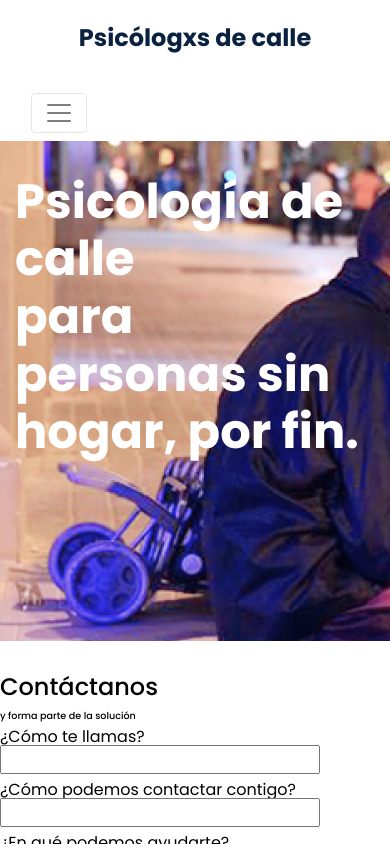
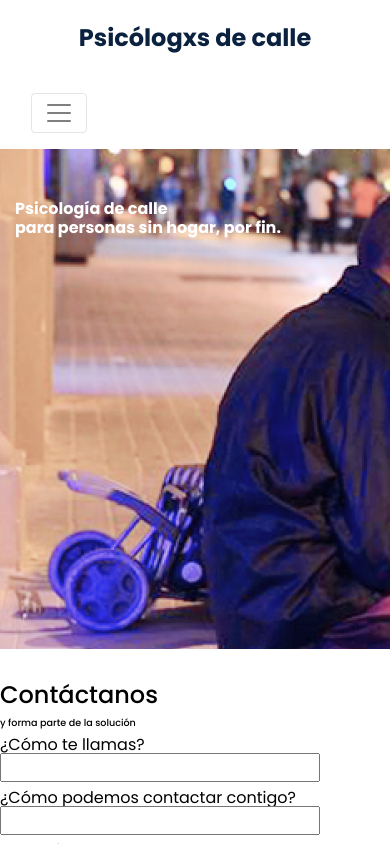
Before and after one commit to joannaWebDev/psicologxs-de-calle, a React (Create React App) app in the folder client/: page /psicologxs-de-calle/ in a window 390 px wide. Shown: the top 844 px of the page. Built offline with nearby package versions, Linux system fonts and the light colour scheme.

Commit message:
Add media queries to hero component and style to text

```diff
--- a/client/src/components/Hero/hero.css
+++ b/client/src/components/Hero/hero.css
@@ -3,10 +3,19 @@
     background-image: url('../../assets/images/hero.png');
     background-repeat: no-repeat;
     background-size: cover;
+    margin-top: 2%;
 }
 
 .jumbotron h1 {
     color: white;
-    font-size: 48px !important;
+    font-size: 2.5rem;
     font-weight: 700;
+    margin-top: 15%;
 }
+
+@media screen and (max-width:600px){
+    .jumbotron h1 {
+        font-size: 1rem;
+        margin-top: 5%;
+    }
+}
```
Also changed, not shown: client/src/assets/images/img-9.jpg (added), 6 other files (tests, documents, lock files or other folders).
